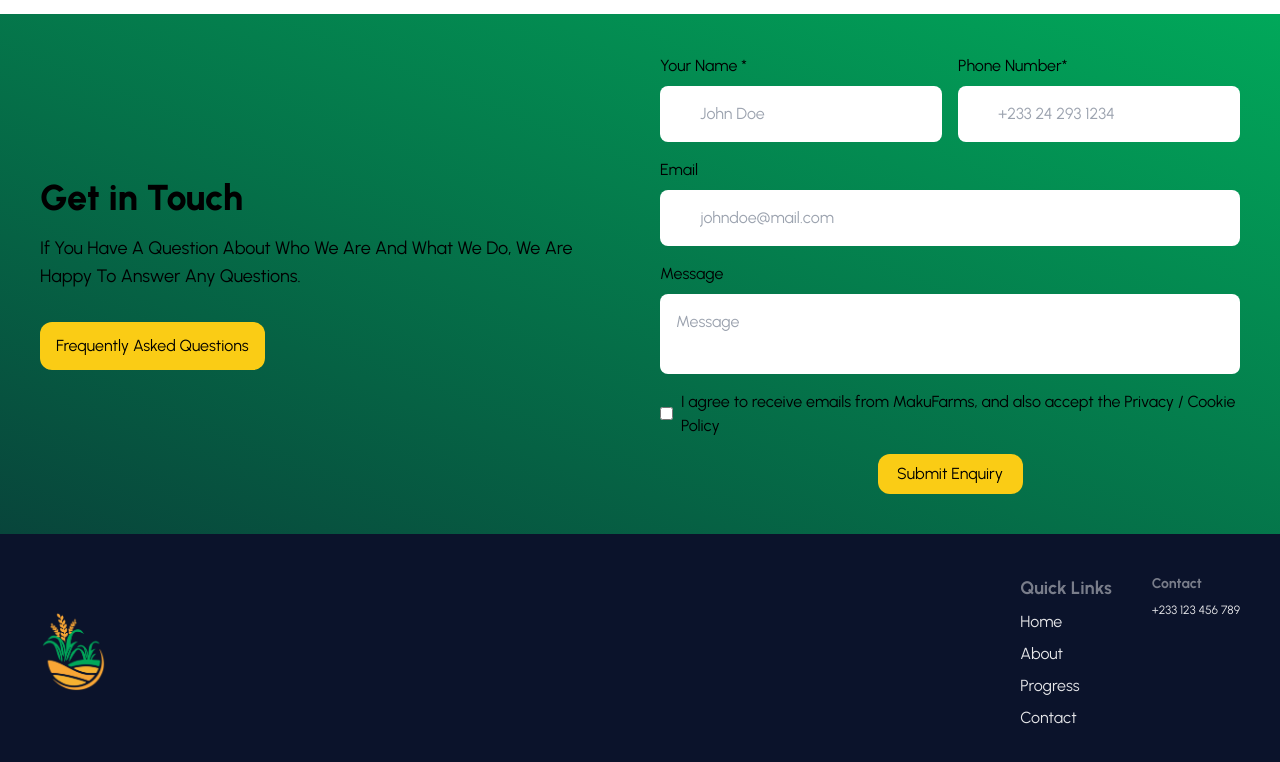
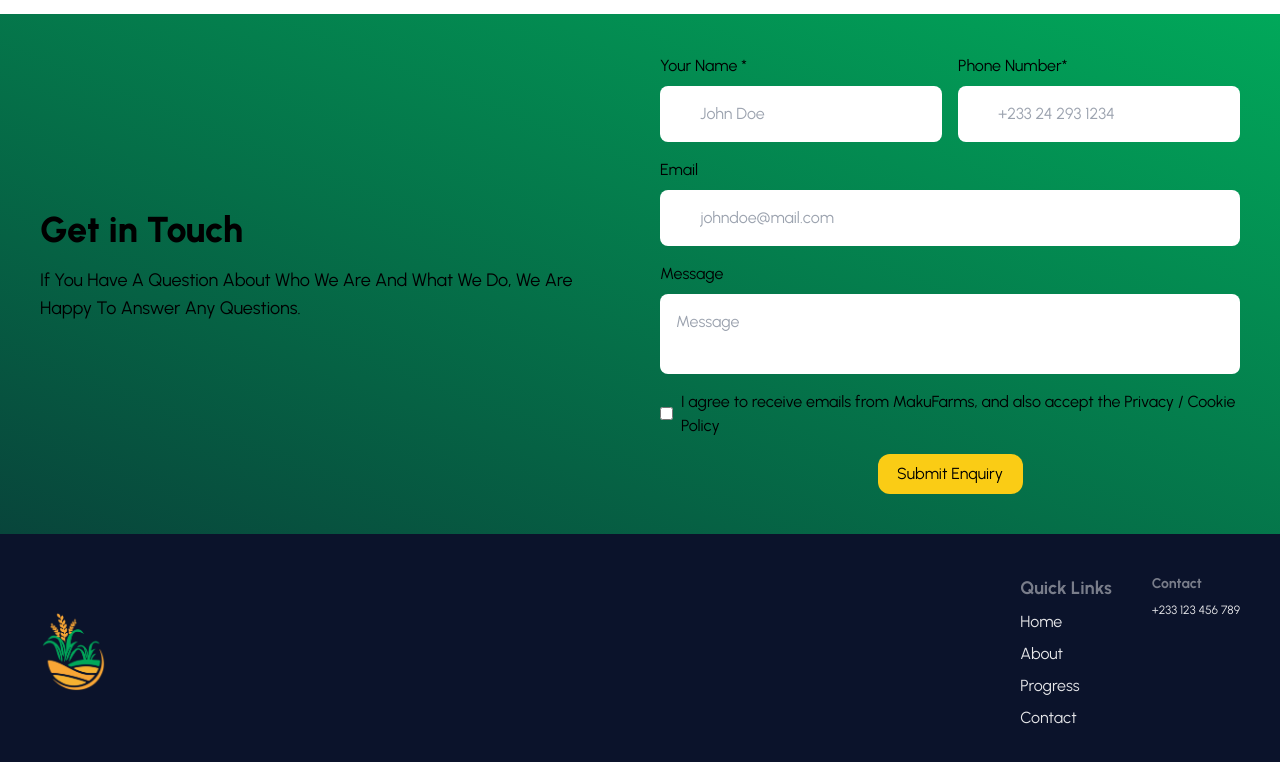
Before and after one commit to Korkoe-codes/makufarms-frontend, a React (Vite) app: page / in a window 1280 px wide. Shown: the part 6490-7252 px from the top of the page. Built offline with nearby package versions, Linux system fonts and the light colour scheme.

Commit message:
fix(ui): fix padding on hero section

```diff
--- a/src/components/ContactUs.jsx
+++ b/src/components/ContactUs.jsx
@@ -8,7 +8,6 @@ const ContactUs = () => {
             <div className="flex gap-4">
 
             </div>
-            <button className="p-3 bg-yellow-400 rounded-xl capitalize px-4">frequently asked questions</button>
         </aside>
         <form action="" className="flex lg:w-1/2 w-full items-end flex-wrap gap-4">
             <div className="flex flex-col flex-grow w-full lg:basis-1/3 gap-2">
--- a/src/components/Hero.jsx
+++ b/src/components/Hero.jsx
@@ -28,7 +28,7 @@ const Hero = () => {
       </header>
 
 
-        <div className="absolute lg:top-1/4 container top-1/3  p-0 lg:w-1/3 lg:flex h-screen lg:flex-col bottom-0 w-full md:w-2/3 lg:p-5 lg:left-10">
+        <div className="absolute lg:top-1/4 container top-1/3  p-0 lg:w-1/3 lg:flex h-screen lg:flex-col bottom-0 w-full md:w-2/3 lg:p-5 lg:left-10 xl:left-24">
         <h1 className="text-3xl lg:text-5xl font-bold text-[#E6E6E9] px-4">
             Empowering Communities Through Sustainable Agriculture
           </h1>
```
